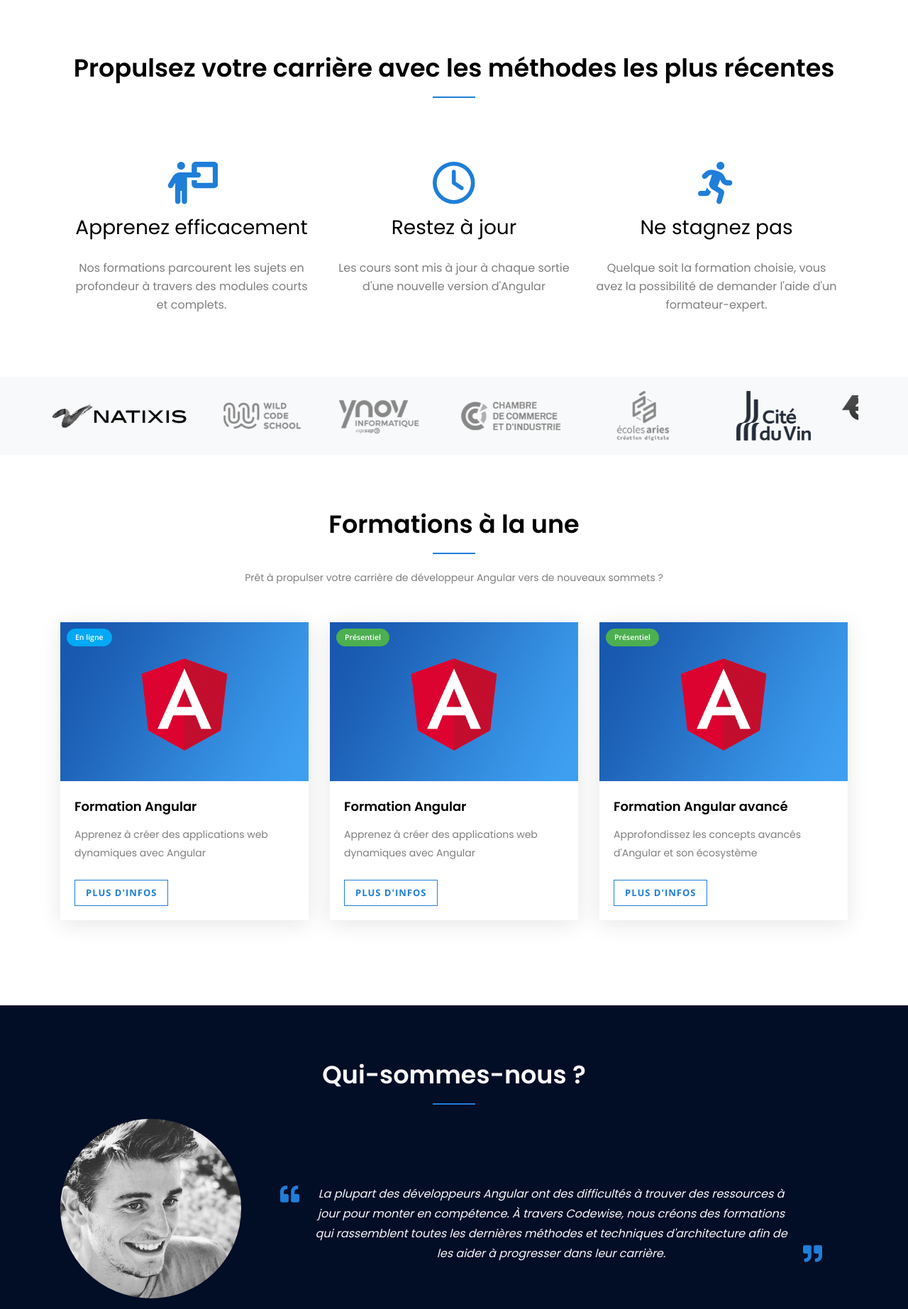
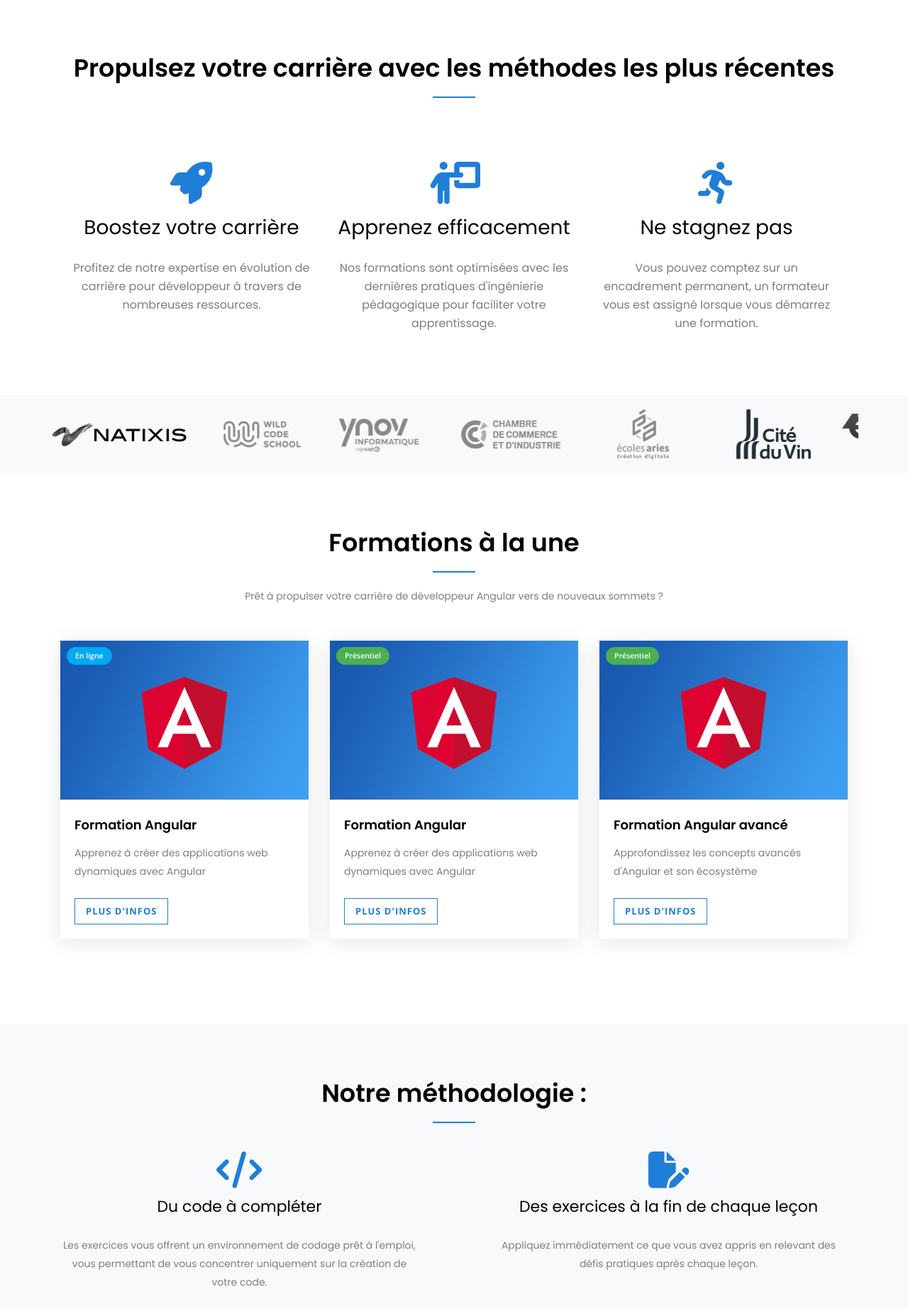
Before and after one commit to hubergerard/hubergerard.github.io, a Jekyll site: the page built from index.html, in a window 1280 px wide. Shown: the part 455-2300 px from the top of the page at 71% size. Built offline with Jekyll 4.4.1, drawn with Linux system fonts in a browser that asks for light colours; some of the changed text lies outside the part shown.

Commit message:
add methodology section homepage

```diff
--- a/_includes/about.html
+++ b/_includes/about.html
@@ -1,9 +1,9 @@
-<section class="about-area pb-80 pt-80 blue-bg">
+<section class="about-area pb-80 pt-80">
   <div class="container">
     <div class="row">
       <div class="col-12 text-center">
         <div class="section-title service-title">
-          <h2 class="text-light">Qui-sommes-nous ?</h2>
+          <h2>Qui-sommes-nous ?</h2>
         </div>
         <div class="row">
           <div class="col-xl-3 d-flex flex-column align-items-center">
@@ -13,7 +13,7 @@
               alt=""
             />
             <div class="d-flex align-items-center pt-3 justify-center gap-10">
-              <h4 class="text-light mb-0">Huber GERARD</h4>
+              <h4 class="mb-0">Huber GERARD</h4>
               <a
                 href="https://www.linkedin.com/in/huber-gerard/"
                 target="_blank"
@@ -28,7 +28,7 @@
             class="d-flex align-items-center justify-center col-xl-9"
             style="padding-left: 80px"
           >
-            <p class="text-light mb-0 about-home-text">
+            <p class="mb-0 about-home-text">
               La plupart des développeurs Angular ont des difficultés à trouver
               des ressources à jour pour monter en compétence. À travers
               Codewise, nous créons des formations qui rassemblent toutes les
--- /dev/null
+++ b/_includes/methodology.html
@@ -0,0 +1,91 @@
+<section class="about-area pb-80 pt-80 grey-bg">
+  <div class="container">
+    <div class="row">
+      <div class="col-12 text-center">
+        <div class="section-title service-title">
+          <h2>Notre méthodologie :</h2>
+        </div>
+        <div>
+          <div class="row mt-20">
+            <div class="col-6 pr-10">
+              <svg
+                class="pb-2"
+                xmlns="http://www.w3.org/2000/svg"
+                height="4.25em"
+                viewBox="0 0 640 512"
+              >
+                <path
+                  fill="#1f7ed8"
+                  d="M392.8 1.2c-17-4.9-34.7 5-39.6 22l-128 448c-4.9 17 5 34.7 22 39.6s34.7-5 39.6-22l128-448c4.9-17-5-34.7-22-39.6zm80.6 120.1c-12.5 12.5-12.5 32.8 0 45.3L562.7 256l-89.4 89.4c-12.5 12.5-12.5 32.8 0 45.3s32.8 12.5 45.3 0l112-112c12.5-12.5 12.5-32.8 0-45.3l-112-112c-12.5-12.5-32.8-12.5-45.3 0zm-306.7 0c-12.5-12.5-32.8-12.5-45.3 0l-112 112c-12.5 12.5-12.5 32.8 0 45.3l112 112c12.5 12.5 32.8 12.5 45.3 0s12.5-32.8 0-45.3L77.3 256l89.4-89.4c12.5-12.5 12.5-32.8 0-45.3z"
+                />
+              </svg>
+              <h4>Du code à compléter</h4>
+              <p>
+                Les exercices vous offrent un environnement de codage prêt à
+                l'emploi, vous permettant de vous concentrer uniquement sur la
+                création de votre code.
+              </p>
+            </div>
+            <div class="col-6 pl-10">
+              <svg
+                class="pb-2"
+                xmlns="http://www.w3.org/2000/svg"
+                height="4.25em"
+                viewBox="0 0 576 512"
+              >
+                <path
+                  fill="#1f7ed8"
+                  d="M0 64C0 28.7 28.7 0 64 0H224V128c0 17.7 14.3 32 32 32H384V285.7l-86.8 86.8c-10.3 10.3-17.5 23.1-21 37.2l-18.7 74.9c-2.3 9.2-1.8 18.8 1.3 27.5H64c-35.3 0-64-28.7-64-64V64zm384 64H256V0L384 128zM549.8 235.7l14.4 14.4c15.6 15.6 15.6 40.9 0 56.6l-29.4 29.4-71-71 29.4-29.4c15.6-15.6 40.9-15.6 56.6 0zM311.9 417L441.1 287.8l71 71L382.9 487.9c-4.1 4.1-9.2 7-14.9 8.4l-60.1 15c-5.5 1.4-11.2-.2-15.2-4.2s-5.6-9.7-4.2-15.2l15-60.1c1.4-5.6 4.3-10.8 8.4-14.9z"
+                />
+              </svg>
+              <h4>Des exercices à la fin de chaque leçon</h4>
+              <p>
+                Appliquez immédiatement ce que vous avez appris en relevant des
+                défis pratiques après chaque leçon.
+              </p>
+            </div>
+          </div>
+          <div class="row mt-20">
+            <div class="col-6 pr-10">
+              <svg
+                class="pb-2"
+                xmlns="http://www.w3.org/2000/svg"
+                height="4.25em"
+                viewBox="0 0 512 512"
+              >
+                <path
+                  fill="#1f7ed8"
+                  d="M152.1 38.2c9.9 8.9 10.7 24 1.8 33.9l-72 80c-4.4 4.9-10.6 7.8-17.2 7.9s-12.9-2.4-17.6-7L7 113C-2.3 103.6-2.3 88.4 7 79s24.6-9.4 33.9 0l22.1 22.1 55.1-61.2c8.9-9.9 24-10.7 33.9-1.8zm0 160c9.9 8.9 10.7 24 1.8 33.9l-72 80c-4.4 4.9-10.6 7.8-17.2 7.9s-12.9-2.4-17.6-7L7 273c-9.4-9.4-9.4-24.6 0-33.9s24.6-9.4 33.9 0l22.1 22.1 55.1-61.2c8.9-9.9 24-10.7 33.9-1.8zM224 96c0-17.7 14.3-32 32-32H480c17.7 0 32 14.3 32 32s-14.3 32-32 32H256c-17.7 0-32-14.3-32-32zm0 160c0-17.7 14.3-32 32-32H480c17.7 0 32 14.3 32 32s-14.3 32-32 32H256c-17.7 0-32-14.3-32-32zM160 416c0-17.7 14.3-32 32-32H480c17.7 0 32 14.3 32 32s-14.3 32-32 32H192c-17.7 0-32-14.3-32-32zM48 368a48 48 0 1 1 0 96 48 48 0 1 1 0-96z"
+                />
+              </svg>
+              <h4>Des quizz de fin de chapitre</h4>
+              <p>
+                Testez vos connaissances après chaque chapître en répondant à un
+                quizz complet reprenant toutes les notions abordées.
+              </p>
+            </div>
+            <div class="col-6 pl-10">
+              <svg
+                class="pb-2"
+                xmlns="http://www.w3.org/2000/svg"
+                height="4.25em"
+                viewBox="0 0 576 512"
+              >
+                <path
+                  fill="#1f7ed8"
+                  d="M384 64c0-17.7 14.3-32 32-32H544c17.7 0 32 14.3 32 32s-14.3 32-32 32H448v96c0 17.7-14.3 32-32 32H320v96c0 17.7-14.3 32-32 32H192v96c0 17.7-14.3 32-32 32H32c-17.7 0-32-14.3-32-32s14.3-32 32-32h96V320c0-17.7 14.3-32 32-32h96V192c0-17.7 14.3-32 32-32h96V64z"
+                />
+              </svg>
+              <h4>Un TP Fil rouge</h4>
+              <p>
+                Ne perdez pas le fil ! En reliant tous les concepts, exercices
+                et leçons de la formation en une trame continue, le TP fil rouge
+                permet une meilleure compréhension globale du sujet traité.
+              </p>
+            </div>
+          </div>
+        </div>
+      </div>
+    </div>
+  </div>
+</section>
--- a/_includes/values.html
+++ b/_includes/values.html
@@ -4,6 +4,25 @@
       <div class="col-12 text-center">
         <div class="container d-flex flex-wrap justify-content-around mt-40">
           <div class="row">
+            <div class="col-xl-4 d-flex align-items-center flex-column">
+              <svg
+                xmlns="http://www.w3.org/2000/svg"
+                height="4.25em"
+                viewBox="0 0 512 512"
+              >
+                <path
+                  fill="#1f7ed8"
+                  d="M156.6 384.9L125.7 354c-8.5-8.5-11.5-20.8-7.7-32.2c3-8.9 7-20.5 11.8-33.8L24 288c-8.6 0-16.6-4.6-20.9-12.1s-4.2-16.7 .2-24.1l52.5-88.5c13-21.9 36.5-35.3 61.9-35.3l82.3 0c2.4-4 4.8-7.7 7.2-11.3C289.1-4.1 411.1-8.1 483.9 5.3c11.6 2.1 20.6 11.2 22.8 22.8c13.4 72.9 9.3 194.8-111.4 276.7c-3.5 2.4-7.3 4.8-11.3 7.2v82.3c0 25.4-13.4 49-35.3 61.9l-88.5 52.5c-7.4 4.4-16.6 4.5-24.1 .2s-12.1-12.2-12.1-20.9V380.8c-14.1 4.9-26.4 8.9-35.7 11.9c-11.2 3.6-23.4 .5-31.8-7.8zM384 168a40 40 0 1 0 0-80 40 40 0 1 0 0 80z"
+                />
+              </svg>
+              <h3 class="mt-3">Boostez votre carrière</h3>
+              <aside>
+                <p class="about-text">
+                  Profitez de notre expertise en évolution de carrière pour
+                  développeur à travers de nombreuses ressources.
+                </p>
+              </aside>
+            </div>
             <div class="col-xl-4 d-flex align-items-center flex-column mb-10">
               <svg
                 class=""
@@ -20,28 +39,8 @@
 
               <aside>
                 <p class="about-text">
-                  Nos formations parcourent les sujets en profondeur à travers
-                  des modules courts et complets.
-                </p>
-              </aside>
-            </div>
-            <div class="col-xl-4 d-flex align-items-center flex-column">
-              <svg
-                xmlns="http://www.w3.org/2000/svg"
-                height="4.25em"
-                viewBox="0 0 512 512"
-              >
-                <path
-                  fill="#1f7ed8"
-                  d="M464 256A208 208 0 1 1 48 256a208 208 0 1 1 416 0zM0 256a256 256 0 1 0 512 0A256 256 0 1 0 0 256zM232 120V256c0 8 4 15.5 10.7 20l96 64c11 7.4 25.9 4.4 33.3-6.7s4.4-25.9-6.7-33.3L280 243.2V120c0-13.3-10.7-24-24-24s-24 10.7-24 24z"
-                />
-              </svg>
-              <h3 class="mt-3">Restez à jour</h3>
-
-              <aside>
-                <p class="about-text">
-                  Les cours sont mis à jour à chaque sortie d'une nouvelle
-                  version d'Angular
+                  Nos formations sont optimisées avec les dernières pratiques
+                  d'ingénierie pédagogique pour faciliter votre apprentissage.
                 </p>
               </aside>
             </div>
@@ -60,8 +59,8 @@
 
               <aside>
                 <p class="about-text">
-                  Quelque soit la formation choisie, vous avez la possibilité de
-                  demander l'aide d'un formateur-expert.
+                  Vous pouvez comptez sur un encadrement permanent, un formateur
+                  vous est assigné lorsque vous démarrez une formation.
                 </p>
               </aside>
             </div>
--- a/assets/css/style.scss
+++ b/assets/css/style.scss
@@ -2823,3 +2823,11 @@
 .gap-10 {
   gap: 10px;
 }
+
+.pl-10 {
+  padding-left: 50px;
+}
+
+.pr-10 {
+  padding-right: 50px;
+}
```
Also changed, not shown: index.html (+4 -4 lines).
